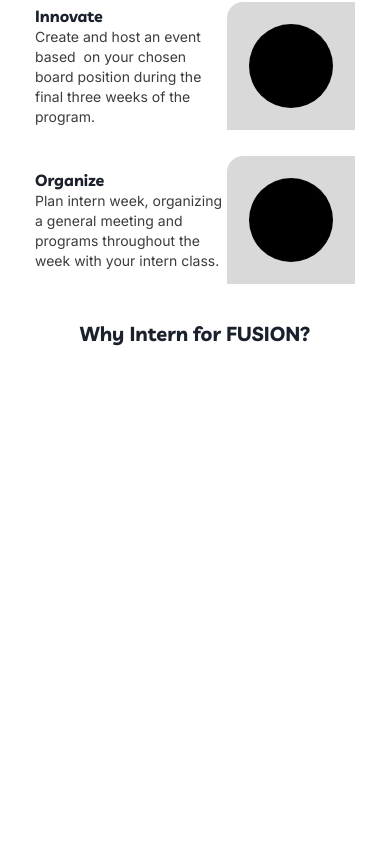
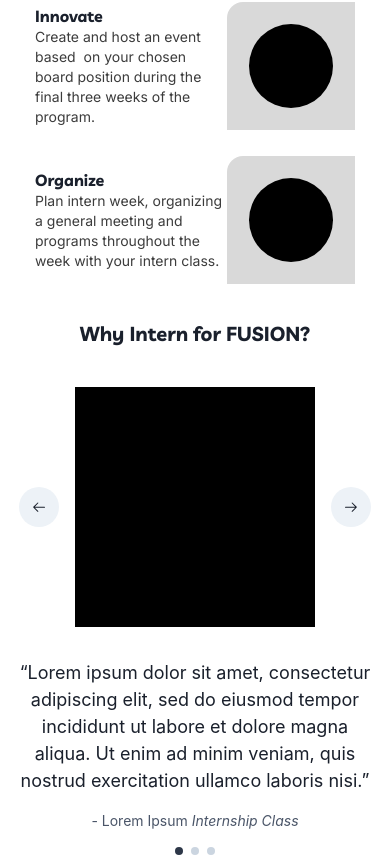
Before and after one commit to dlacuata/FUSITE, a Next.js app: page / in a window 390 px wide. Shown: the part 542-1397 px from the top of the page. Before the commit the page ends 1348 px from the top, so only its background shows below. Built offline with nearby package versions, Linux system fonts and the light colour scheme.

Commit message:
carousel for mobile view

```diff
--- a/package.json
+++ b/package.json
@@ -18,7 +18,8 @@
     "i": "^0.3.7",
     "next": "15.3.5",
     "react": "^19.0.0",
-    "react-dom": "^19.0.0"
+    "react-dom": "^19.0.0",
+    "react-icons": "^5.5.0"
   },
   "devDependencies": {
     "@eslint/eslintrc": "^3",
--- /dev/null
+++ b/src/app/carousel.js
@@ -0,0 +1,81 @@
+"use client"
+
+import { useState } from 'react';
+import { Box, Text, IconButton, Flex, Circle } from '@chakra-ui/react';
+import { GoArrowRight, GoArrowLeft } from "react-icons/go";
+
+const testimonials = [
+  {
+    image: '/placeholder.png',
+    quote: "Lorem ipsum dolor sit amet, consectetur adipiscing elit, sed do eiusmod tempor incididunt ut labore et dolore magna aliqua. Ut enim ad minim veniam, quis nostrud exercitation ullamco laboris nisi.",
+    author: 'Lorem Ipsum',
+    role: 'Internship Class',
+  },
+  {
+    image: '/placeholder.png',
+    quote: "Lorem ipsum dolor sit amet, consectetur adipiscing elit, sed do eiusmod tempor incididunt ut labore et dolore magna aliqua. Ut enim ad minim veniam, quis nostrud exercitation ullamco laboris nisi.",
+    author: 'Lorem Ipsum',
+    role: 'Internship Class',
+  },
+  {
+    image: '/placeholder.png',
+    quote: "Lorem ipsum dolor sit amet, consectetur adipiscing elit, sed do eiusmod tempor incididunt ut labore et dolore magna aliqua. Ut enim ad minim veniam, quis nostrud exercitation ullamco laboris nisi.",
+    author: 'Lorem Ipsum',
+    role: 'Internship Class',
+  },
+];
+
+export default function Carousel() {
+  const [current, setCurrent] = useState(0);
+
+  const prevSlide = () => {
+    setCurrent((prev) => (prev === 0 ? testimonials.length - 1 : prev - 1));
+  };
+
+  const nextSlide = () => {
+    setCurrent((prev) => (prev === testimonials.length - 1 ? 0 : prev + 1));
+  };
+
+  return (
+    <Flex direction="column" align="center" textAlign="center" px={4}>
+      <Flex align="center" justify="center" gap={4}>
+        <IconButton
+          aria-label="Previous"
+          icon={<GoArrowLeft />}
+          onClick={prevSlide}
+          borderRadius="full"
+          bg="gray.100"
+          _hover={{ bg: 'gray.700' }}
+        />
+
+        <Box w={60} h={60} bg="black" />
+
+        <IconButton
+          aria-label="Next"
+          icon={<GoArrowRight />}
+          onClick={nextSlide}
+          borderRadius="full"
+          bg="gray.100"
+          _hover={{ bg: 'gray.700' }}
+        />
+      </Flex>
+
+      <Text fontSize="lg" mt={8} maxW="lg">
+        “{testimonials[current].quote}”
+      </Text>
+      <Text mt={4} color="gray.600" fontSize="sm">
+        - {testimonials[current].author} <i>{testimonials[current].role}</i>
+      </Text>
+
+      <Flex mt={4} gap={2}>
+        {testimonials.map((_, idx) => (
+          <Circle
+            key={idx}
+            size="2"
+            bg={idx === current ? 'gray.700' : 'gray.300'}
+          />
+        ))}
+      </Flex>
+    </Flex>
+  );
+}
--- a/src/app/page.js
+++ b/src/app/page.js
@@ -2,6 +2,8 @@
 import { Inter } from "next/font/google";
 import CardComponent from "./card";
 import Testimonial from "./testimonial";
+import Carousel from "./carousel.js"
+
 const livvic = Livvic({
   weight: ["700"],
   subsets: ["latin"],
@@ -114,6 +116,7 @@
                             nisi.“"
             />
           </div>
+          <div className="sm:hidden flex"><Carousel/></div>
         </div>
       </div>
     </div>
--- a/src/app/testimonial.js
+++ b/src/app/testimonial.js
@@ -1,4 +1,4 @@
-import { Image, Card, Stack, Text, Heading, Button, CardFooter, CardBody } from '@chakra-ui/react';
+import { Image, Card, Stack, Text, CardFooter, CardBody } from '@chakra-ui/react';
 import { Inter } from "next/font/google";
 
 const inter = Inter({
```
Also changed, not shown: 1 other file (tests, documents, lock files or other folders).
